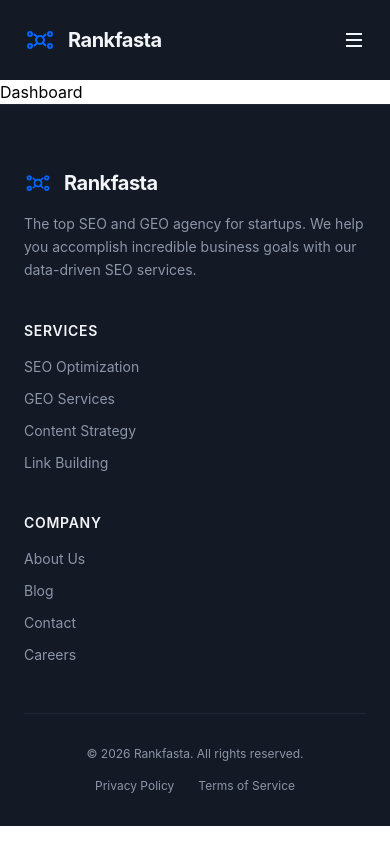
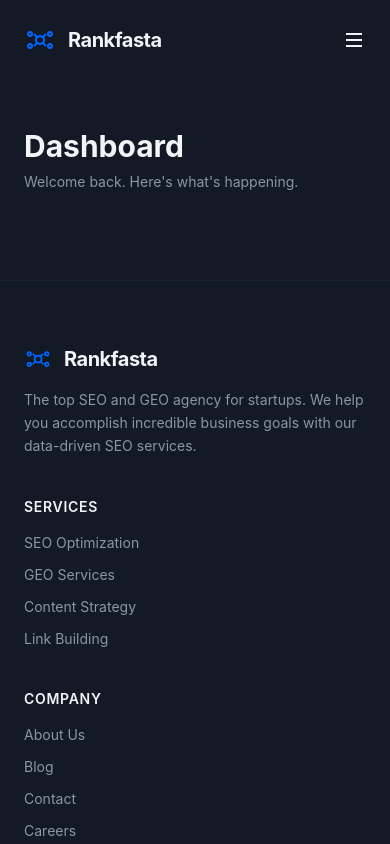
Before and after one commit to Gaurav775-Git/Dashboard, a React (Vite) app in the folder client/: page / in a window 390 px wide. Shown: the top 844 px of the page. Built offline with nearby package versions, Linux system fonts and the light colour scheme.

Commit message:
dashboard design and responsiveness done .

```diff
--- a/client/src/pages/Dashboard.jsx
+++ b/client/src/pages/Dashboard.jsx
@@ -4,11 +4,28 @@ import Footer from '../components/Footer'
 
 const Dashboard = () => {
   return (
-    <>
-    <Navbar/>
-        <div>Dashboard</div>
-    <Footer/>
-    </>
+    <div className="min-h-screen bg-[#131A26] flex flex-col">
+      <Navbar />
+
+      <main className="flex-grow w-full max-w-7xl mx-auto px-6 md:px-12 py-12">
+        {/* Page Header */}
+        <div className="mb-10">
+          <h1 className="text-3xl md:text-4xl font-bold text-[#F2F4F7] mb-2">
+            Dashboard
+          </h1>
+          <p className="text-[#8C95A6] text-sm md:text-base">
+            Welcome back. Here's what's happening.
+          </p>
+        </div>
+
+        {/* Content Area — drop your components in here */}
+        <div className="w-full">
+          {/* Your dashboard content goes here */}
+        </div>
+      </main>
+
+      <Footer />
+    </div>
   )
 }
 
```
